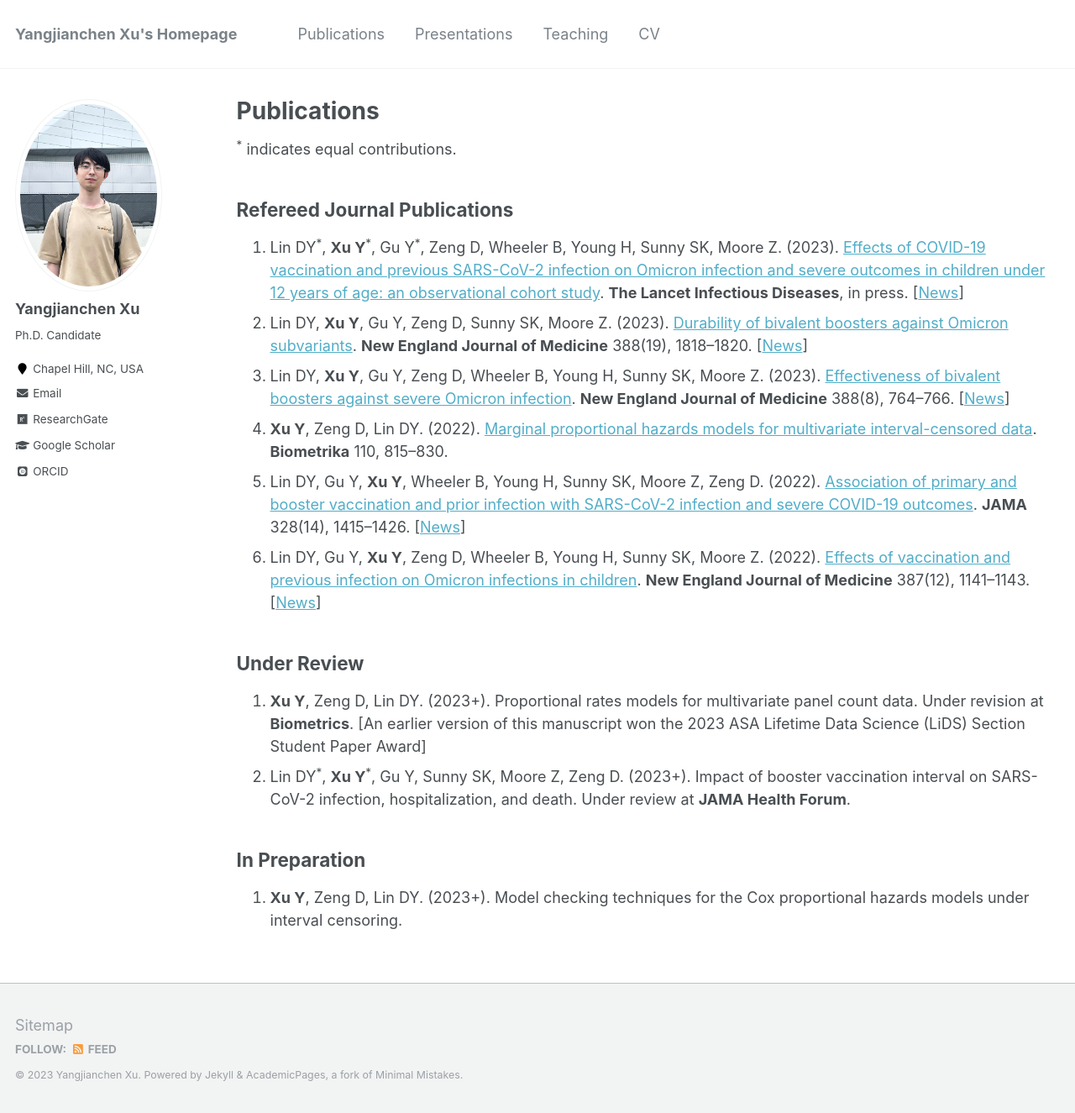
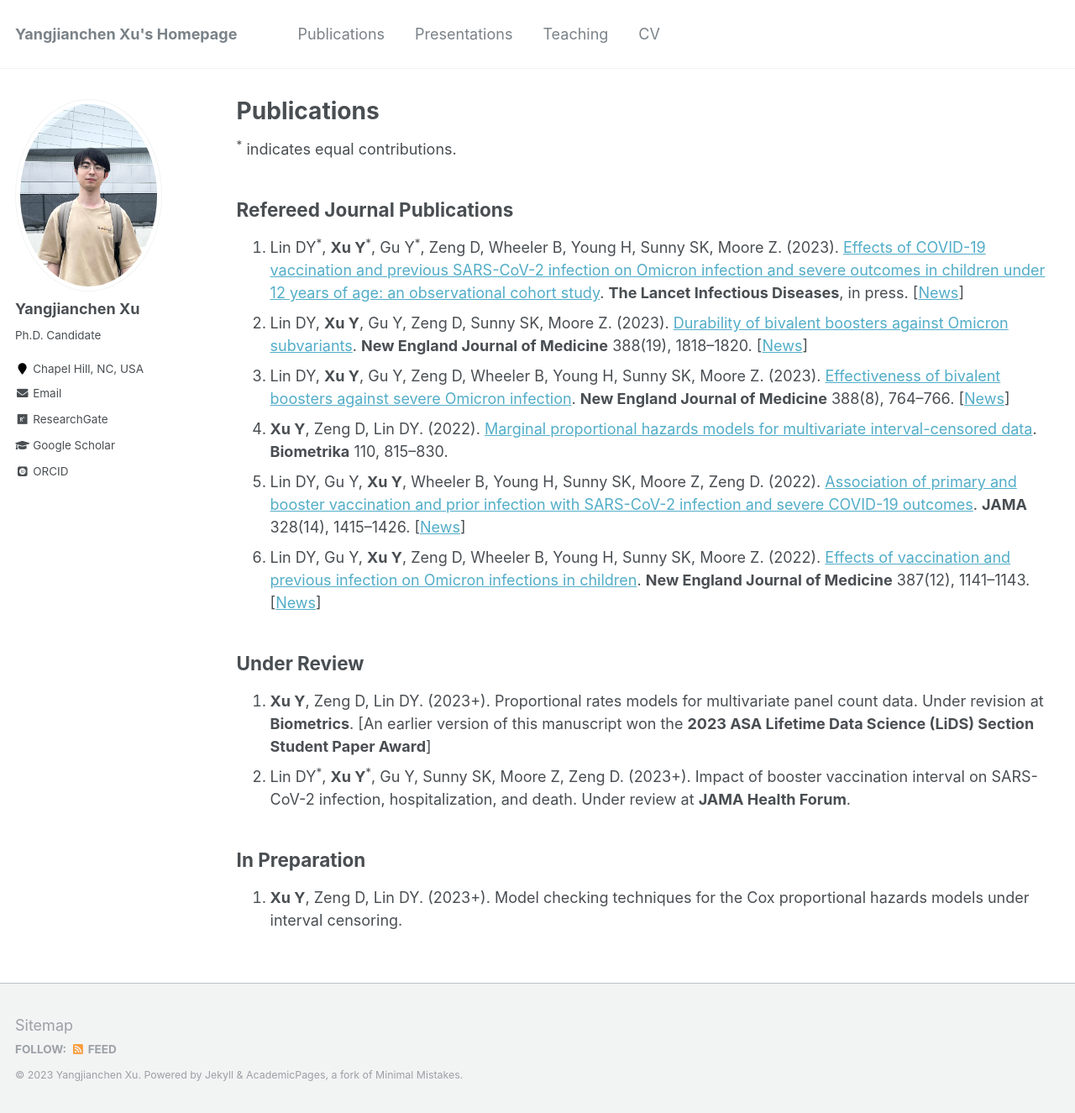
Before and after one commit to yangjc-xu/yangjc-xu.github.io, a Jekyll site: the page built from _pages/publications.md, in a window 1280 px wide and 1325 px high. Shown: the whole window at 84% size. Built offline with Jekyll 4.4.1, drawn with Linux system fonts in a browser that asks for light colours; some web fonts are replaced.

```diff
--- a/_pages/publications.md
+++ b/_pages/publications.md
@@ -16,7 +16,7 @@ author_profile: true
 6. Lin DY, Gu Y, **Xu Y**, Zeng D, Wheeler B, Young H, Sunny SK, Moore Z. (2022). [Effects of vaccination and previous infection on Omicron infections in children](https://www.nejm.org/doi/full/10.1056/NEJMc2209371). **New England Journal of Medicine** 387(12), 1141–1143. \[[News](https://www.altmetric.com/details/135646402/news?src=bookmarklet)\]
 
 ## Under Review
-1. **Xu Y**, Zeng D, Lin DY. (2023+). Proportional rates models for multivariate panel count data. Under revision at **Biometrics**. [An earlier version of this manuscript won the 2023 ASA Lifetime Data Science (LiDS) Section Student Paper Award]
+1. **Xu Y**, Zeng D, Lin DY. (2023+). Proportional rates models for multivariate panel count data. Under revision at **Biometrics**. [An earlier version of this manuscript won the **2023 ASA Lifetime Data Science (LiDS) Section Student Paper Award**]
 2. Lin DY<sup>*</sup>, **Xu Y**<sup>*</sup>, Gu Y, Sunny SK, Moore Z, Zeng D. (2023+). Impact of booster vaccination interval on SARS-CoV-2 infection, hospitalization, and death. Under review at **JAMA Health Forum**.
 
 ## In Preparation
```
